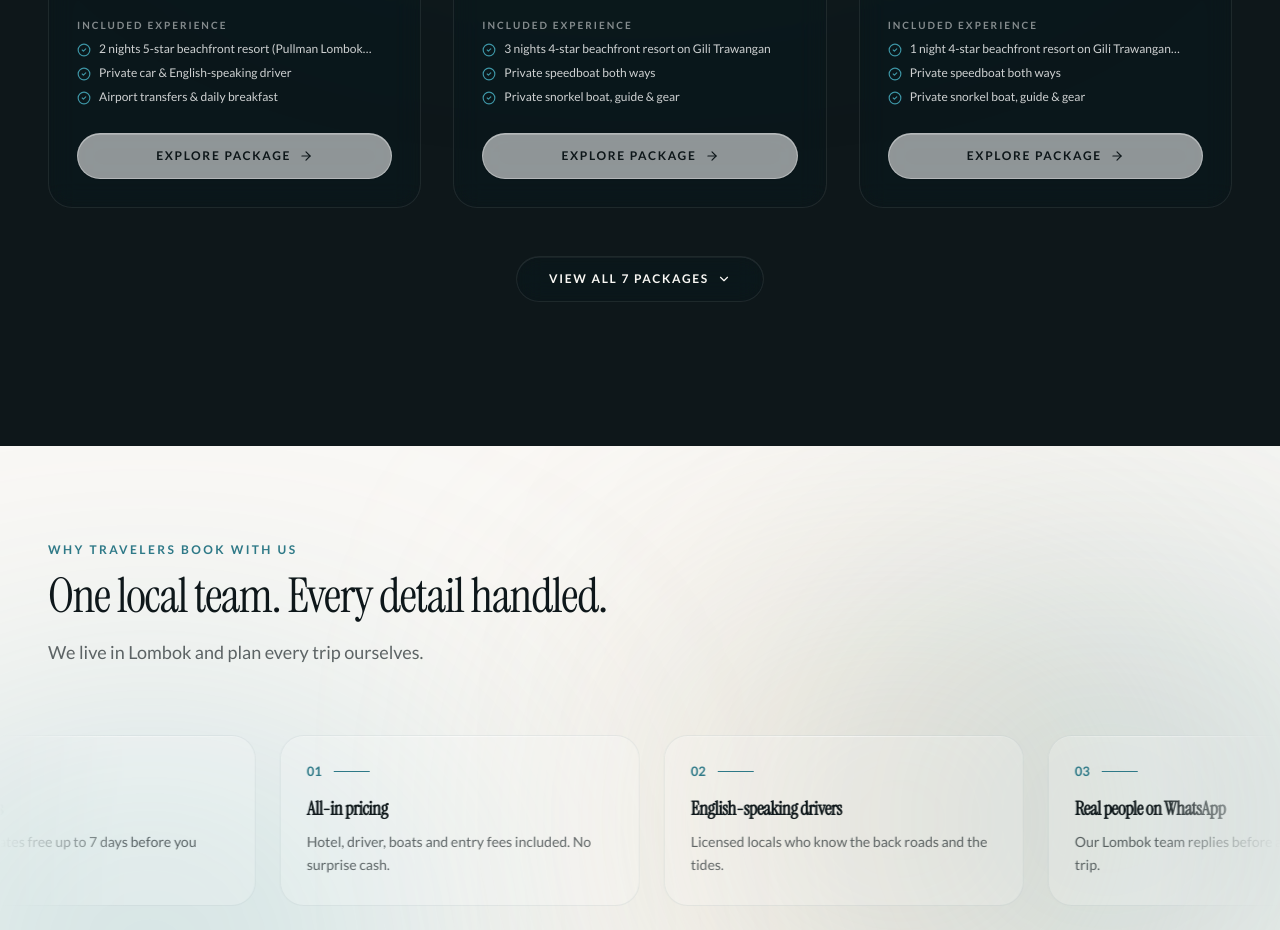
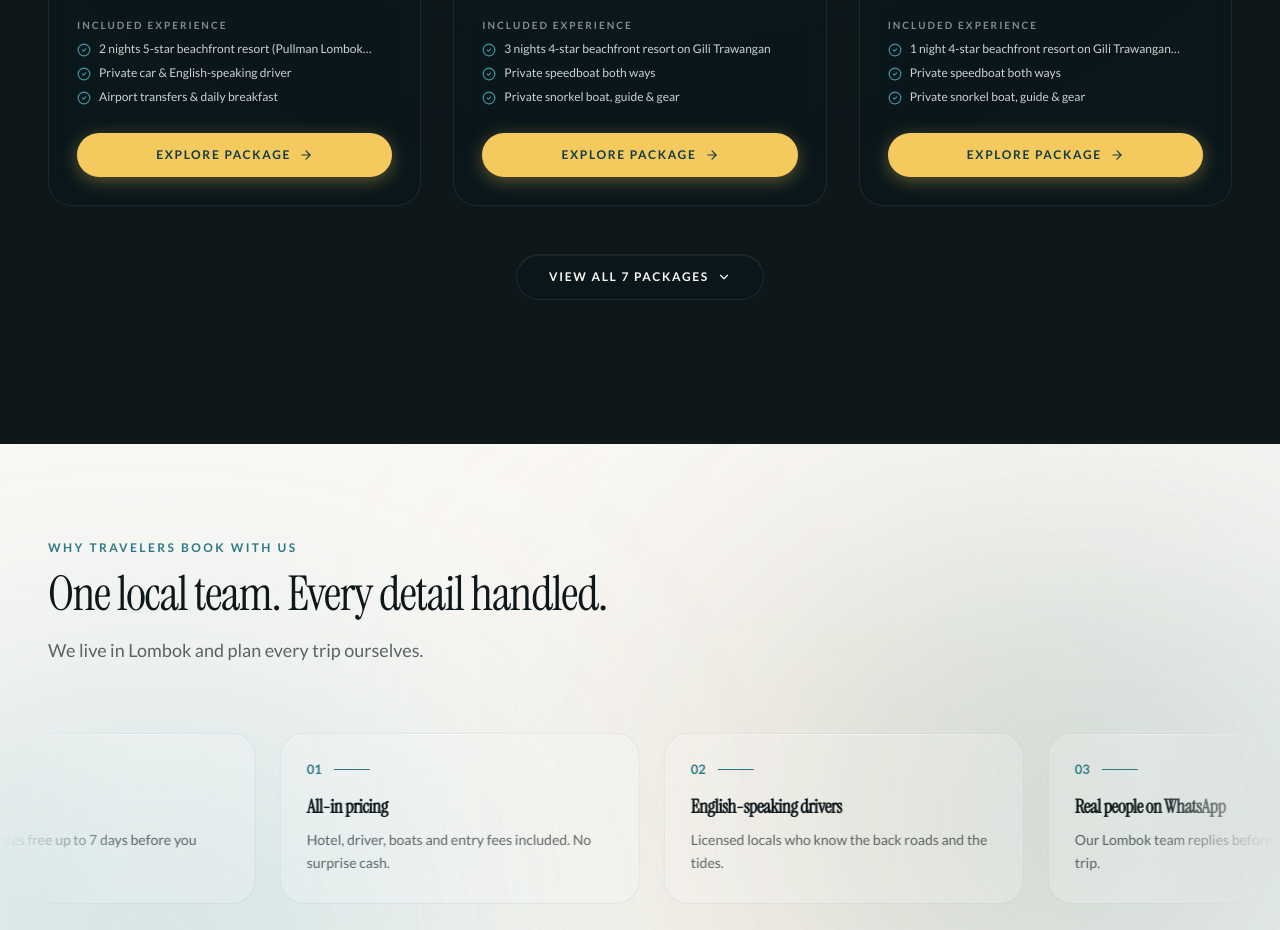
Before and after one commit to sapifysh/travelop, a React (Vite) app: page / in a window 1280 px wide. Shown: the part 2880-3810 px from the top of the page. Built offline with nearby package versions, Linux system fonts and the light colour scheme; a web font is replaced by a local one.

Commit message:
Make Explore Package buttons gold solid (primary CTA color)

```diff
--- a/src/components/Packages.tsx
+++ b/src/components/Packages.tsx
@@ -126,10 +126,10 @@ export default function Packages({ onSelectPackage, onViewItinerary }: PackagesP
                     type="button"
                     onClick={() => onViewItinerary(pkg)}
                     id={`btn-view-itinerary-${pkg.id}`}
-                    className="w-full liquid-glass-btn-primary inline-flex items-center justify-center gap-2 text-xs font-semibold uppercase tracking-[0.14em] py-3 sm:py-3.5 rounded-full cursor-pointer"
+                    className="group w-full inline-flex items-center justify-center gap-2 text-xs font-bold uppercase tracking-[0.14em] py-3 sm:py-3.5 rounded-full cursor-pointer bg-[#F4C95D] hover:bg-[#E5BC50] active:scale-[0.98] text-[#123B45] shadow-[0_4px_18px_rgba(244,201,93,0.35)] transition-all duration-200"
                   >
                     <span>Explore Package</span>
-                    <ArrowRight className="w-3.5 h-3.5" />
+                    <ArrowRight className="w-3.5 h-3.5 transition-transform duration-200 group-hover:translate-x-1" />
                   </button>
                 </div>
               </motion.div>
```
